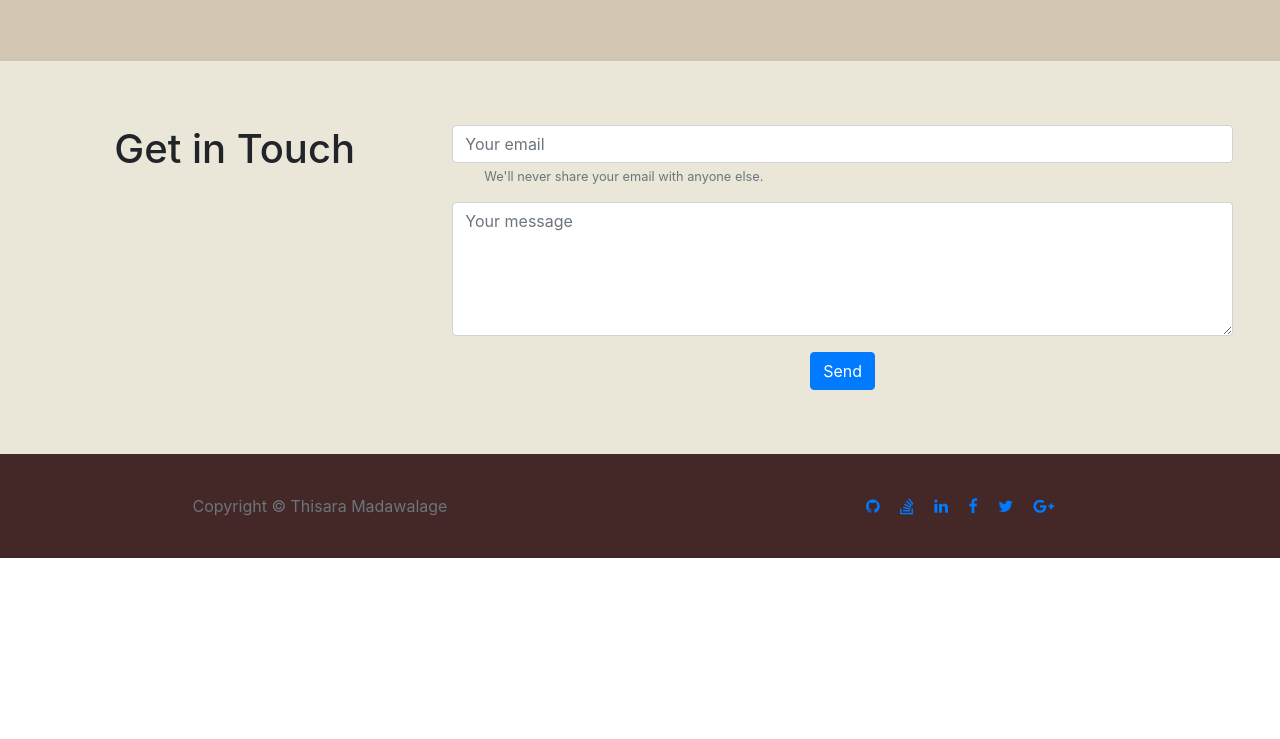
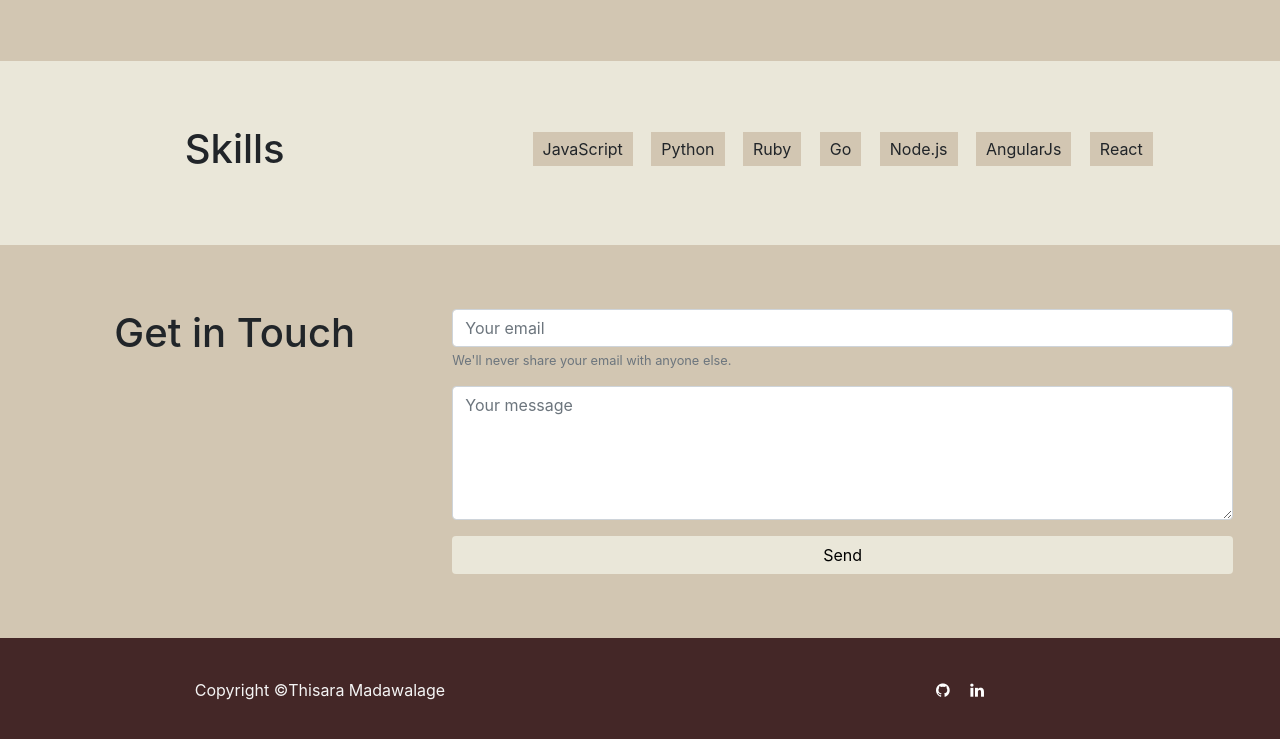
Before and after one commit to thisaramadawalage/personal, a plain HTML site: page index.html in a window 1280 px wide. Shown: the part 1077-1816 px from the top of the page. Before the commit the page ends 1635 px from the top, so only its background shows below. Drawn offline with nearby package versions, Linux system fonts and the light colour scheme.

Commit message:
Add CV. Configure the download button. Fix footer issue. Change email form.

```diff
--- a/css/styles.css
+++ b/css/styles.css
@@ -15,6 +15,9 @@ img {
 
 .cv-btn {
     margin: 2rem;
+    color: whitesmoke;
+    background-color: transparent;
+    border-radius: 40px;
 }
 
 .div-one {
@@ -53,10 +56,28 @@ img {
     background-color: #442727;
 }
 
-.text-muted{
-    padding: 0 2rem;
+.social-icon {
+    padding: 0 .5rem;
+    color: #fff
 }
 
-.social-icon {
-    padding: 0 .5rem;
+.skills-items li {
+    display: inline-block;
+    margin: 7px;
+    padding: 5px 10px;
+    background-color: #d2c6b2;
 }
+
+.copy-text {
+    display: inline-block;
+    color: #f5f5f5;
+}
+
+.title-text {
+    text-align: center;
+}
+
+.send-btn {
+    background-color: #eae7d9;
+    width: 100%;
+}
--- a/index.html
+++ b/index.html
@@ -29,7 +29,7 @@
                 <div class="welcome-text col-md-8">
                     <h1>Thisara Madawalage</h1>
                     <h3> Developer | Writer | Engineer(Ug)</h3>
-                    <button class="cv-btn btn-lg">Download resume</button>
+                    <a href="./docs/thisara_cv.pdf"><button class="cv-btn btn-lg">Download resume</button></a>
                 </div>
                 <div class="welcome-image col-md-4">
                     <img src="./images/thisara.png" alt="Thisara's photo">
@@ -44,7 +44,7 @@
     <div class="about container-fluid div-one" id="about">
 
         <div class=row>
-            <div class="about-text col-md-4">
+            <div class="title-text col-md-4">
                 <h1>About</h1>
             </div>
             <div class="about-text col-md-8">
@@ -63,7 +63,7 @@
 
     <div class="projects container-fluid div-two" id="projects">
         <div class="row">
-            <div class="col-md-4">
+            <div class="title-text col-md-4">
                 <h1>Projects</h1>
             </div>
             <div class="col-md-8">
@@ -166,26 +166,31 @@
                 </div>
             </div>
         </div>
-
-        <!-- <h1>Projects</h1>
-        <div class="project">
-            <h3>project name</h3>
-            <p>Something about the project</p>
-        </div>
-        <div class="project">
-            <h3>project name</h3>
-            <p>Something about the project</p>
-        </div>
-
         <!-- End of projects section -->
     </div>
-    <div class="contact container-fluid div-one row">
-        <div class="col-md-4">
+    <!-- End of the projects section -->
+
+    <div class="skills container-fluid div-one row">
+        <div class="title-text col-md-4">
+            <h1>Skills</h1>
+        </div>
+        <div class="skills-items col-md-8">
+            <li>JavaScript</li>
+            <li>Python</li>
+            <li>Ruby</li>
+            <li>Go</li>
+            <li>Node.js</li>
+            <li>AngularJs</li>
+            <li>React</li>
+        </div>
+    </div>
+    <div class="contact container-fluid div-two row">
+        <div class="title-text col-md-4">
             <h1>Get in Touch</h1>
         </div>
 
         <div class="contact-form col-md-8">
-            <form>
+            <form action="mailto:tmadawalage@yahoo.com" method="post" enctype="text/plain">
                 <div class="form-group">
                     <input type="email" class="form-control" id="exampleInputEmail1" aria-describedby="emailHelp"
                         placeholder="Your email">
@@ -196,7 +201,7 @@
                     <textarea class="form-control" id="exampleFormControlTextarea1" rows="5"
                         placeholder="Your message"></textarea>
                 </div>
-                <button type="submit" class="btn btn-primary">Send</button>
+                <input type="submit" value="Send" class="send-btn btn">
             </form>
         </div>
         <!-- End #contact-form -->
@@ -206,26 +211,32 @@
         <div class=" container-fluid div-2">
             <div class="row">
                 <div class="col-6">
-                    <span class="text-muted">Copyright © Thisara Madawalage</span>
+                    <span class="text-muted"><span class="copy-text">Copyright ©</span><span class="copy-text">Thisara
+                            Madawalage</span></span>
                 </div>
                 <div class="col-6">
-                    <a href="https://github.com/" target="_blank"><i class="fa fa-github social-icon" aria-hidden="true"></i></a>
-
-
-                    <a href="https://stackoverflow.com/" target="_blank"><i class="fa fa-stack-overflow social-icon"
+                    <a href="https://github.com/thisaramadawalage" target="_blank"><i class="fa fa-github social-icon"
                             aria-hidden="true"></i></a>
 
 
-                    <a href="https://linkedin.com/" target="_blank"><i class="fa fa-linkedin social-icon" aria-hidden="true"></i></a>
+                    <!-- <a href="https://stackoverflow.com/" target="_blank"><i class="fa fa-stack-overflow social-icon"
+                            aria-hidden="true"></i></a> -->
 
 
-                    <a href="https://www.facebook.com/" target="_blank"><i class="fa fa-facebook social-icon" aria-hidden="true"></i></a>
+                    <a href="https://lk.linkedin.com/in/thisara-madawalage-70b8a2174" target="_blank"><i class="fa fa-linkedin social-icon"
+                            aria-hidden="true"></i></a>
 
 
-                    <a href="https://twitter.com/" target="_blank"><i class="fa fa-twitter social-icon" aria-hidden="true"></i></a>
+                    <!-- <a href="https://www.facebook.com/" target="_blank"><i class="fa fa-facebook social-icon"
+                            aria-hidden="true"></i></a> -->
 
 
-                    <a href="https://plus.google.com/" target="_blank"><i class="fa fa-google-plus social-icon" aria-hidden="true"></i></a>
+                    <!-- <a href="https://twitter.com/" target="_blank"><i class="fa fa-twitter social-icon"
+                            aria-hidden="true"></i></a> -->
+
+
+                    <!-- <a href="https://plus.google.com/" target="_blank"><i class="fa fa-google-plus social-icon"
+                            aria-hidden="true"></i></a> -->
                 </div>
             </div>
         </div>
```
Also changed, not shown: README.md, 1 other file.
